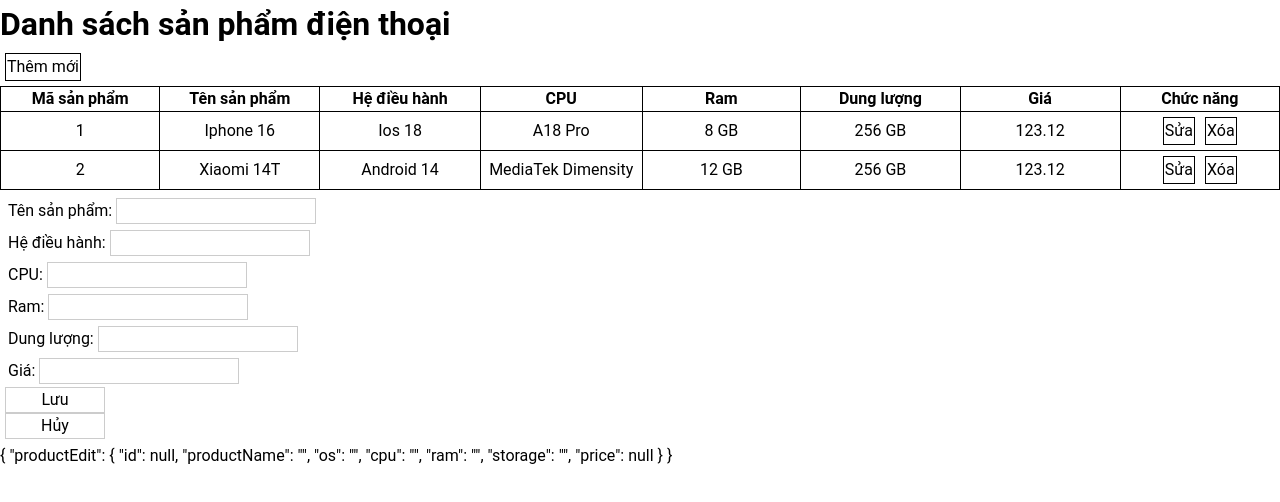
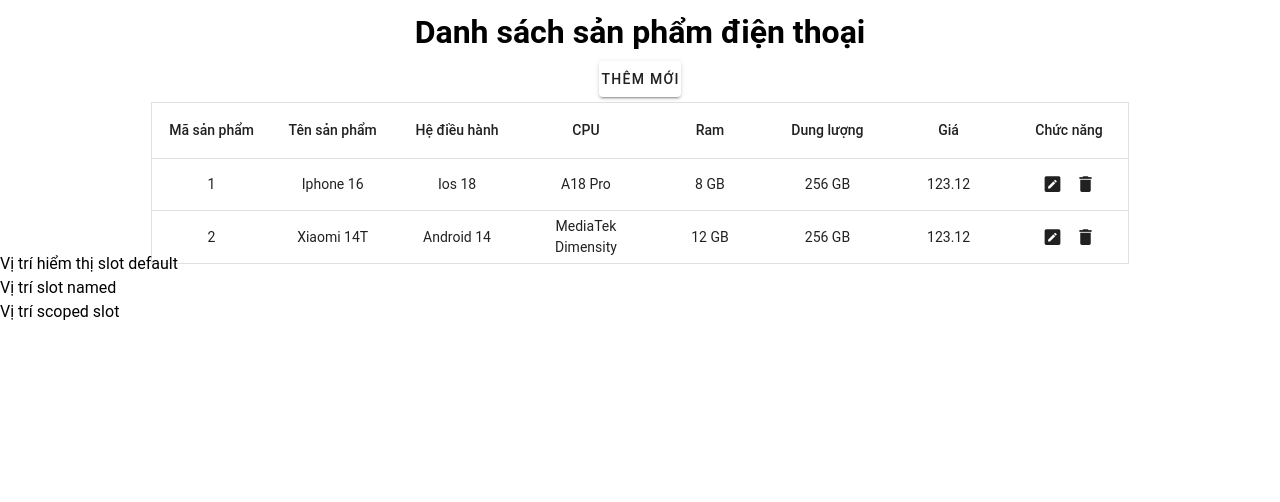
Before and after one commit to Huy-Linh/crudVuejs, a Vue app: page / in a window 1280 px wide. Shown: the top 502 px of the page. Built offline with nearby package versions, Linux system fonts and the light colour scheme.

Commit message:
chieu 10/2

```diff
--- a/src/App.vue
+++ b/src/App.vue
@@ -1,10 +1,13 @@
 <template>
   <main>
     <HienThiDanhSach/>
+    <ExampleSlots>
+    </ExampleSlots>
   </main>
 </template>
 <script setup>
   import HienThiDanhSach from"./components/HienThiDanhSach.vue"
+  import ExampleSlots from "./components/ExampleSlots.vue";
 </script>
 <style scoped>
 
--- /dev/null
+++ b/src/components/ExampleSlots.vue
@@ -0,0 +1,15 @@
+<script setup>
+
+</script>
+
+<template>
+    <p>Vị trí hiểm thị slot default</p>
+    <slot></slot>
+    <p>Vị trí slot named</p>
+    <slot name="title"></slot>
+  <slot name="content"></slot>
+  <p>Vị trí scoped slot</p>
+</template>
+<style scoped>
+
+</style>
--- a/src/components/HienThiDanhSach.vue
+++ b/src/components/HienThiDanhSach.vue
@@ -22,38 +22,55 @@ const list = ref([
   },
 ])
 const productEdit = ref({
-  id: null,
+  id: '',
   productName:'',
   os:'',
   cpu:'',
   ram:'',
   storage:'',
-  price:null,
+  price:'',
 })
+const title = ref("Thêm sản phẩm")
+const dialog = ref(false)
 const addToList = (productSave) => {
+ let index =  list.value.findIndex(product => product.id === productSave.id)
+  if(index > -1){
+    list.value.splice(index,1,productSave)
+  }else {
     list.value.push(productSave)
+  }
+  dialog.value = false
+  return
 }
 const deleteButton = (productId) =>{
   list.value.splice(list.value.indexOf(productId),1);
 }
 const editButton = (product) =>{
+  console.log(product)
   productEdit.value = {...product}
+  dialog.value = true
+  title.value = 'Sửa sản phẩm'
 }
 </script>
 <template>
+  <v-row justify="center" class="pt-5">
     <h1>Danh sách sản phẩm điện thoại</h1>
-  <button>Thêm mới</button>
-  <table>
+  </v-row>
+  <v-row justify="center">
+    <v-btn @click="dialog = true, title = 'Thêm sản phẩm' ">Thêm mới</v-btn>
+  </v-row>
+  <v-row>
+    <v-table class="w-75 mx-auto border">
       <thead>
       <tr>
-        <th>Mã sản phẩm</th>
-        <th>Tên sản phẩm</th>
-        <th>Hệ điều hành</th>
-        <th>CPU</th>
-        <th>Ram</th>
-        <th>Dung lượng</th>
-        <th>Giá</th>
-        <th>Chức năng</th>
+        <th class="text-center">Mã sản phẩm</th>
+        <th class="text-center">Tên sản phẩm</th>
+        <th class="text-center">Hệ điều hành</th>
+        <th class="text-center">CPU</th>
+        <th class="text-center">Ram</th>
+        <th class="text-center">Dung lượng</th>
+        <th class="text-center">Giá</th>
+        <th class="text-center">Chức năng</th>
       </tr>
       </thead>
       <tbody>
@@ -66,26 +83,34 @@ const editButton = (product) =>{
         <td>{{value.storage}}</td>
         <td>{{value.price}}</td>
         <td>
-          <button @click="editButton(value)">Sửa</button>
-          <button @click="deleteButton(value.id)">Xóa</button>
+          <button @click="editButton(value)">  <v-icon icon="mdi-pencil-box"></v-icon></button>
+          <button @click="deleteButton(value.id)"><v-icon icon="mdi-delete"></v-icon></button>
         </td>
       </tr>
       </tbody>
-  </table>
-  <NhapDuLieu @save="addToList" :product-edit="productEdit"></NhapDuLieu>
+    </v-table>
+  </v-row>
+  <v-dialog v-model="dialog" max-width="500px">
+    <v-card>
+      <v-card-title>
+        <span>{{title}}</span>
+      </v-card-title>
+      <v-card-text>
+        <NhapDuLieu @save="addToList" :productEdit="productEdit"></NhapDuLieu>
+      </v-card-text>
+    </v-card>
+  </v-dialog>
+
 </template>
 <style scoped>
-table{
-  border: 1px solid black;
+v-table{
   border-collapse: collapse;
 }
-th, td{
+td{
   text-align: center;
   width: 170px;
-  border: 1px solid black;
 }
 button{
-  border: 1px solid black;
   margin: 5px;
   padding: 1px;
 }
--- a/src/components/NhapDuLieu.vue
+++ b/src/components/NhapDuLieu.vue
@@ -1,97 +1,77 @@
 <script setup>
-import {ref, defineEmits, watch,defineProps} from 'vue'
+import {ref, watch} from 'vue'
 const saveEmit = defineEmits()
-const productEdit = defineProps({
+const props = defineProps({
   productEdit:{
     type: Object,
-    required: true,
+    default: null
   }
 })
 const product = ref({
-  id: null,
+  id: Math.floor(Math.random() * 1000).toString(),
   productName:'',
   os:'',
   cpu:'',
   ram:'',
   storage:'',
-  price:null,
+  price:'',
 })
+const osList = ref(['Android','iOS'])
 const reset =() =>{
-  product.value.id = null
+  product.value.id = ''
   product.value.productName = ''
   product.value.os = ''
   product.value.cpu = ''
   product.value.ram = ''
   product.value.storage = ''
-  product.value.price = null
+  product.value.price = ''
 }
 const saveButton = () =>{
-  product.value.id = Math.floor(Math.random() * 1000).toString();
   saveEmit('save',{...product.value})
   reset()
 }
-watch(productEdit.productEdit, (newVal) => {
+watch(props.productEdit, (newVal) => {
+  console.log('new val :',newVal)
   if (newVal) {
-    Object.assign(product.value, newVal);
-  } else {
-    reset();
+    Object.assign(product.value, newVal)
   }
 });
+
 </script>
 <template>
-<form @submit.prevent="">
-  <label>
-    Tên sản phẩm:
-    <input type="text" v-model="product.productName" />
-  </label>
-  <label>
-    Hệ điều hành:
-    <select v-model="product.os">
-      <option disabled>Chọn hệ điều hành</option>
-      <option value="Android">Android</option>
-      <option value="iOS">iOS</option>
-    </select>
-  </label>
-  <label>
-    CPU:
-    <input type="text" v-model="product.cpu">
-  </label>
-  <label>
-    Ram:
-    <input type="text" v-model="product.ram">
-  </label>
-  <label>
-    Dung lượng:
-    <input type="text" v-model="product.storage">
-  </label>
-  <label>
-    Giá:
-    <input type="text" v-model="product.price">
-  </label>
-  <button @click="saveButton">Lưu</button>
-  <button>Hủy</button>
-</form>
-  {{productEdit}}
+  {{props.productEdit}}
+<v-form @submit.prevent="" @keyup.enter="saveButton">
+  <v-text-field
+  v-model="product.productName"
+  label="Tên sản phẩm">
+  </v-text-field>
+  <v-select
+    v-model="product.os"
+    label="Hệ điều hành"
+    :items="osList">
+  </v-select>
+  <v-text-field
+    v-model="product.cpu"
+    label="CPU">
+  </v-text-field>
+ <v-text-field
+   v-model="product.ram"
+   label="RAM">
+ </v-text-field>
+  <v-text-field
+    v-model="product.storage"
+    label="Dung lượng">
+  </v-text-field>
+  <v-text-field
+    v-model="product.price"
+    label="Giá"
+  >
+  </v-text-field>
+  <v-btn @click="saveButton">Lưu</v-btn>
+</v-form>
+
 </template>
 
 <style scoped>
-input, select {
-  outline: none;
-  width: 200px;
-  border: 1px solid #ccc;
-  background: none;
-  color: rgb(162, 162, 162);
-}
-form{
-  margin: 5px;
-  display: flex;
-  flex-direction: column;
-}
-label{
-  padding: 3px;
-}
-button{
-  border: 1px solid #ccc;
-  width: 100px;
-}
+
 </style>
```
Lines whose indentation alone changed are shown as unchanged.
